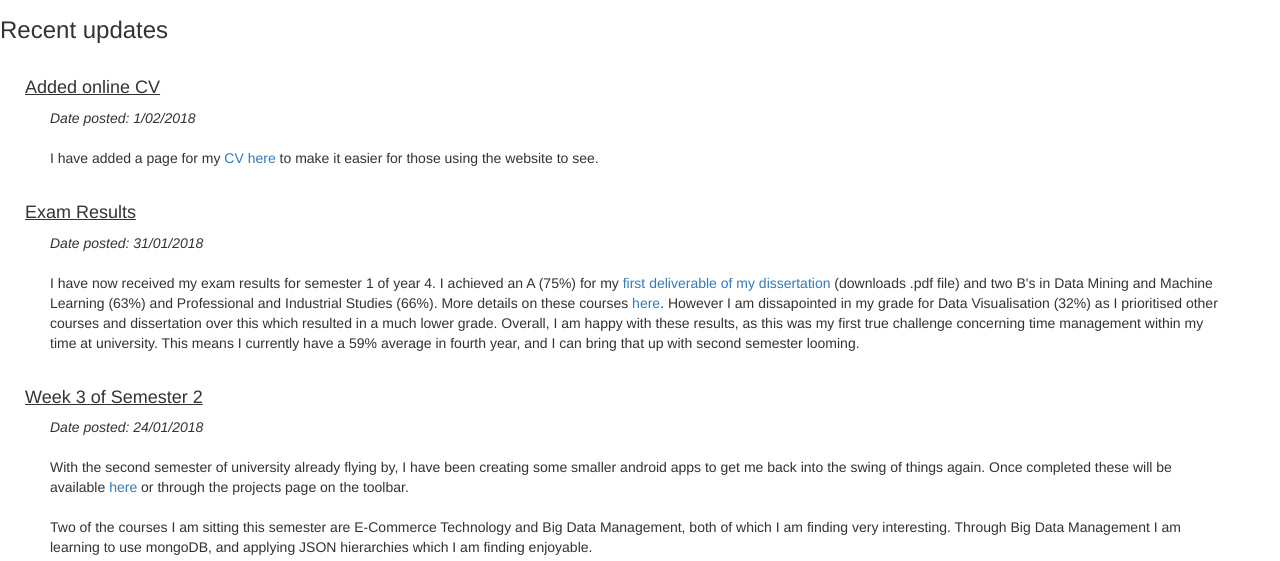
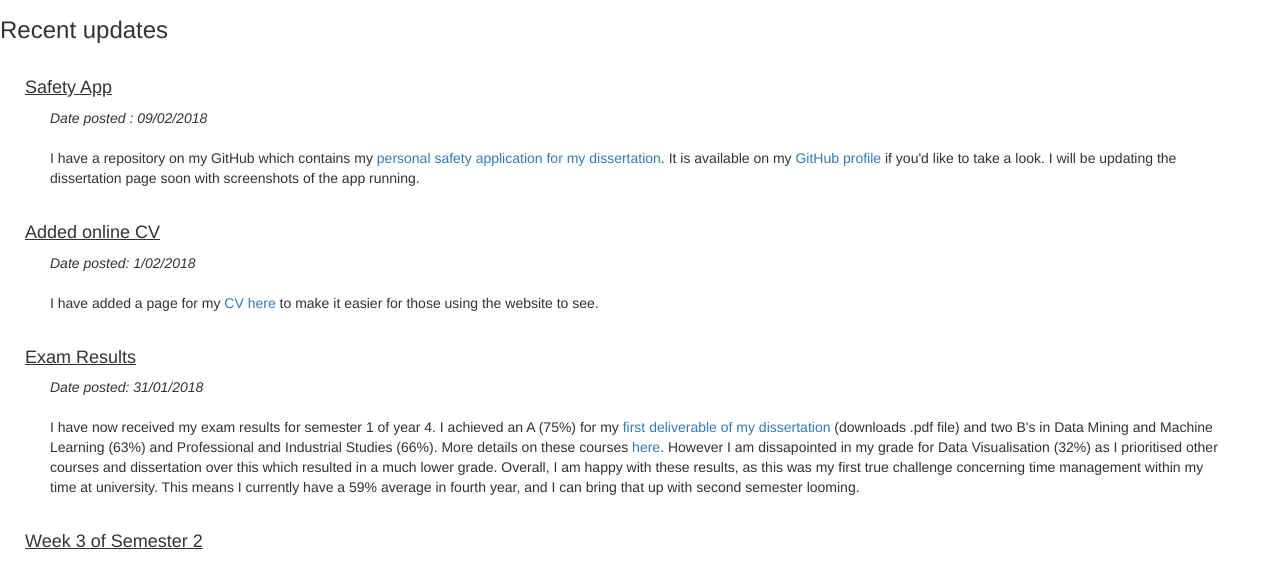
Before and after one commit to jmcculloch796/DevBlog, a plain HTML site: page index.html in a window 1280 px wide. Shown: the part 168-729 px from the top of the page. Drawn offline with nearby package versions, Linux system fonts and the light colour scheme.

Commit message:
updated blog 9/2/18, github psa

```diff
--- a/index.html
+++ b/index.html
@@ -40,6 +40,11 @@
   <h2> Aspiring Software Engineer </h2>
 <div class="Blog">
   <h3> Recent updates </h3>
+  <h4> Safety App </h4>
+  <p><i> Date posted : 09/02/2018 </i> <br> <br>
+  I have a repository on my GitHub which contains my <a href="diss.html"> personal safety application for my dissertation</a>. It is available on my <a href="https://github.com/jmcculloch796"> GitHub profile</a> if you'd like to take a look. I will be updating the dissertation page soon with screenshots of the app running.
+  </p>
+
   <h4> Added online CV </h4>
   <p><i> Date posted: 1/02/2018 </i> <br><br>
   I have added a page for my <a href="cv.html"> CV here </a>to make it easier for those using the website to see.
```
